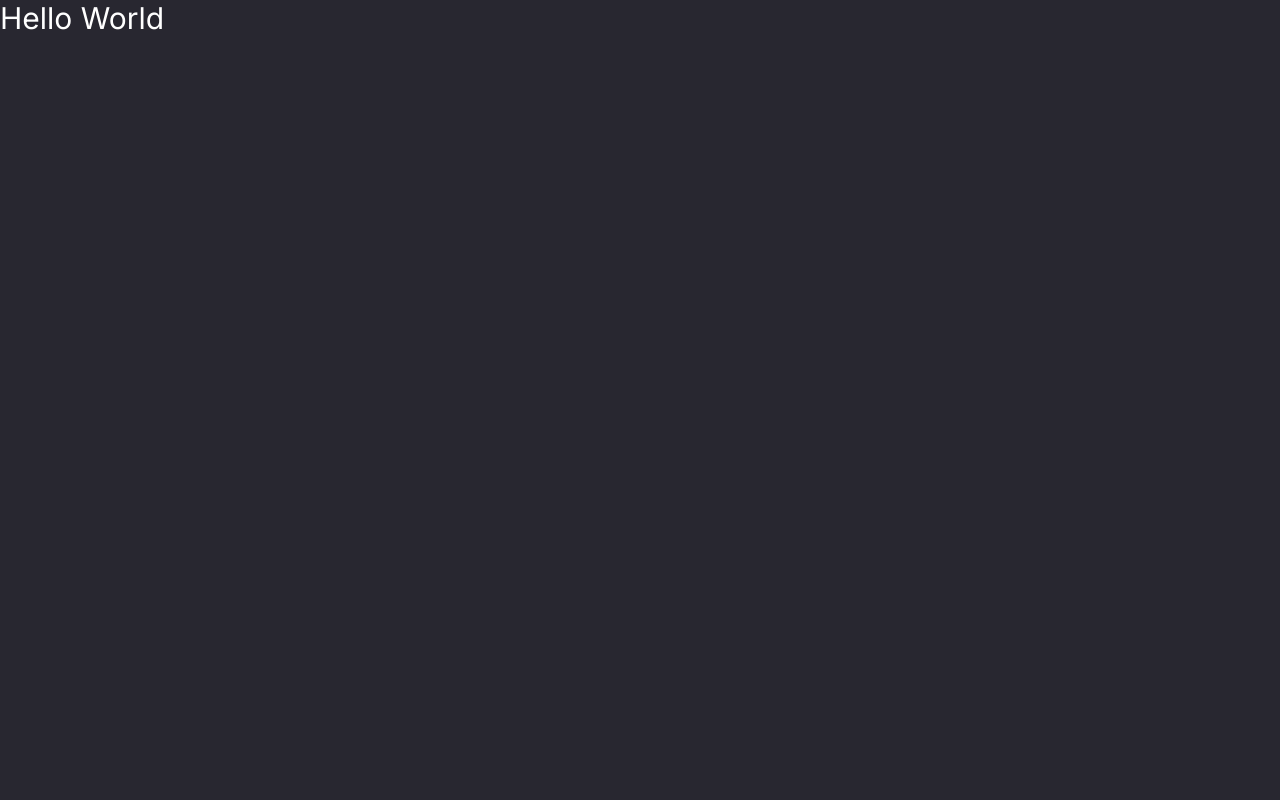
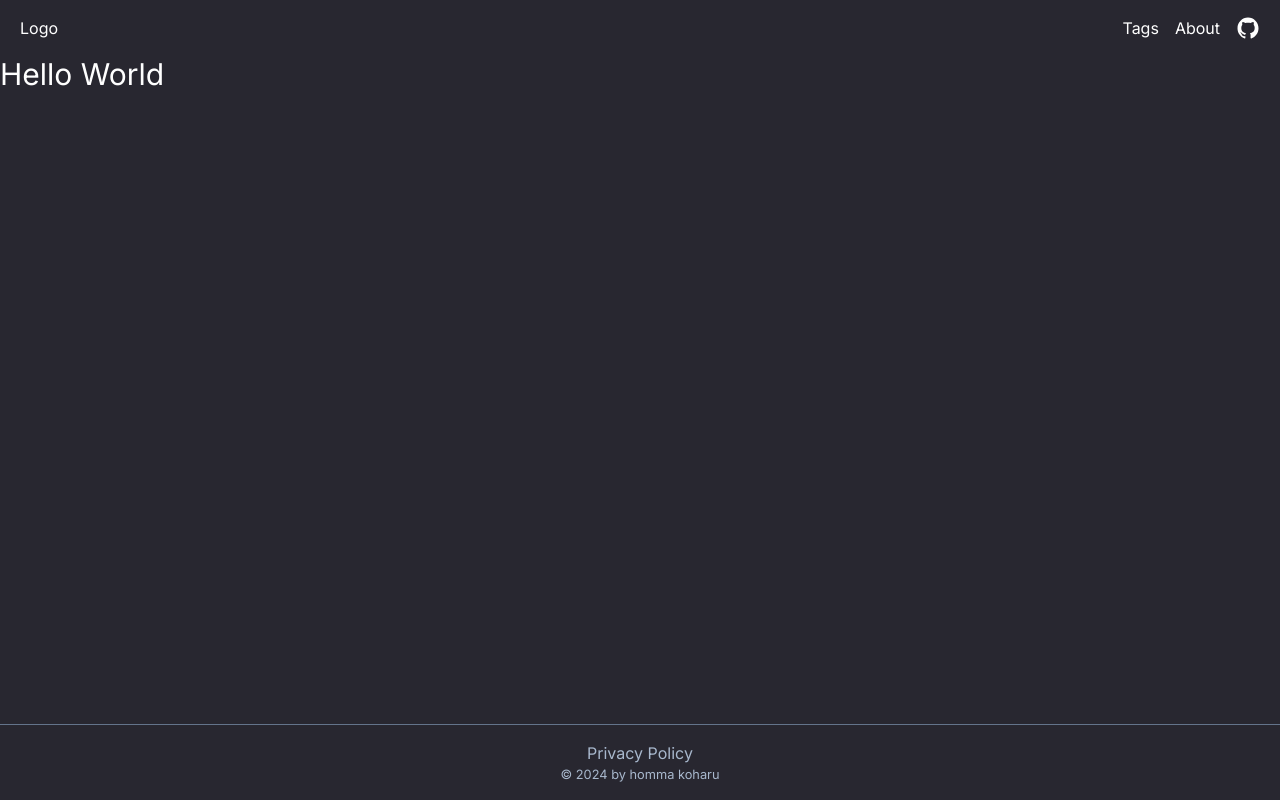
Before and after one commit to khomma0312/my-tech-blog, a Next.js app: page / in a window 1280 px wide. Built offline with nearby package versions, Linux system fonts and the light colour scheme.

Commit message:
feat: 全体のレイアウトとカラーを追加

```diff
--- a/app/globals.css
+++ b/app/globals.css
@@ -24,10 +24,10 @@ body {
     --primary-foreground: 252 11 17;
     --secondary: 218 35 94;
     --secondary-foreground: 252 11 17;
-    --muted: 210 40% 96.1%;
+    --muted: 214 27 73;
     --muted-foreground: 215.4 16.3% 46.9%;
-    --accent: 210 40% 96.1%;
-    --accent-foreground: 222.2 47.4% 11.2%;
+    --accent: 250 60 92;
+    --accent-foreground: 252 11 17;
     --destructive: 0 84.2% 60.2%;
     --destructive-foreground: 210 40% 98%;
     --border: 214.3 31.8% 91.4%;
--- a/app/layout.tsx
+++ b/app/layout.tsx
@@ -1,6 +1,8 @@
 import type { Metadata } from "next";
 import { Inter } from "next/font/google";
 import "./globals.css";
+import Header from "@/components/layouts/header";
+import Footer from "@/components/layouts/footer";
 
 const inter = Inter({
   subsets: ["latin"],
@@ -10,7 +12,7 @@ const inter = Inter({
 export const metadata: Metadata = {
   title: {
     template: "%s | My Tech Blog",
-    default: "ホーム | My Tech Blog",
+    default: "Home | My Tech Blog",
   },
   description: "Web系の技術情報を投稿するブログです。",
 };
@@ -22,8 +24,12 @@ export default function RootLayout({
 }>) {
   return (
     <html lang="ja">
-      <body className={`${inter.className} antialiased bg-background`}>
-        {children}
+      <body
+        className={`${inter.className} antialiased bg-background min-h-screen grid grid-rows-[auto_1fr_auto]`}
+      >
+        <Header />
+        <main>{children}</main>
+        <Footer />
       </body>
     </html>
   );
```
